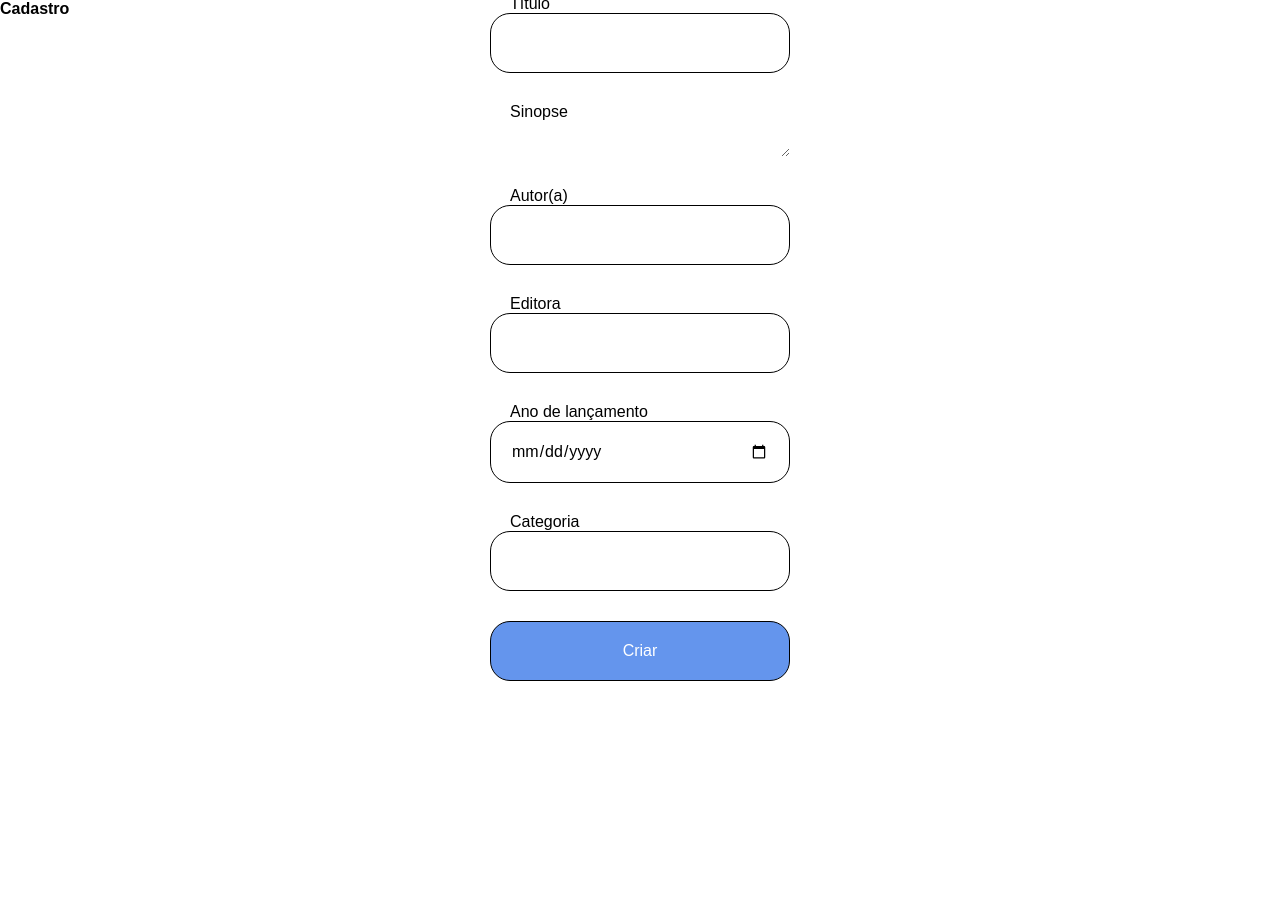
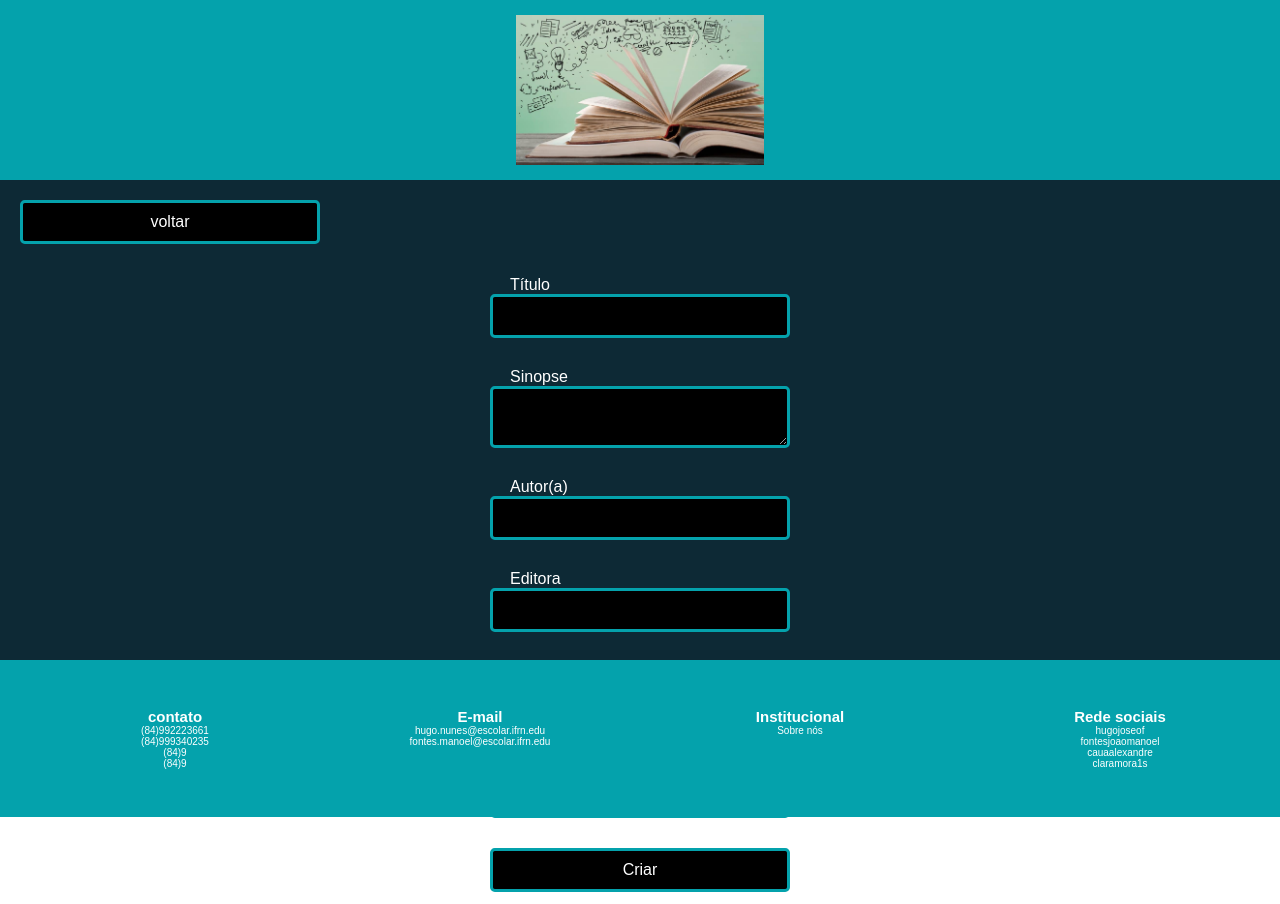
Before and after one commit to JoaoManoelFontes/Project-Trabalho_db, a Flask app: page /cadastro in a window 1280 px wide. Before the commit the page ends 681 px from the top, so only its background shows below. Run offline with Flask 2, Linux system fonts and the light colour scheme; some libraries are stand-ins or nearby versions.

Commit message:
atualizei tela de cadastro, css form, css style e css table

```diff
--- a/static/css/form.css
+++ b/static/css/form.css
@@ -1,32 +1,69 @@
-section{
-  display: flex;
-  align-items: center;
-  justify-content: center;
-  height: 80vh;
+section {
+    display: flex;
+    align-items: center;
+    justify-content: center;
+    height: 80vh;
 }
-form{
+
+form {
     font-family: Arial, Helvetica, sans-serif;
 }
-form div{
+
+form div {
     display: flex;
-    flex-direction: column ;
-    margin-bottom: 30px ;
+    flex-direction: column;
+    margin-bottom: 30px;
 }
-form input, button{
+
+form input,
+button {
     outline: unset;
-    padding: 20px;
+    padding: 10px;
+    border: 3px solid #04A2AC;
+    background-color: black;
+    color: white;
+    cursor: pointer;
+    border-radius: 0.3em;
     min-width: 300px;
-    border: 1px solid black ;
-    border-radius: 20px;
 }
-form input:focus{
-    background-color: wheat;
+
+form input:focus {
+    background-color: #04A2AC;
+    color: white;
 }
-form button[type=submit]{
-    background-color: cornflowerblue;
+
+form button[type=submit] {
+    background-color: black;
     color: white;
     cursor: pointer;
 }
-form label{
+
+form label {
     margin-left: 10px;
+    color: white;
 }
+
+form button:hover {
+    background-color: #04A2AC;
+    color: white;
+}
+
+textarea {
+    padding: 10px;
+    border: 3px solid #04A2AC;
+    background-color: black;
+    color: white;
+    cursor: pointer;
+    border-radius: 0.3em;
+}
+
+textarea:hover {
+    background-color: #04A2AC;
+    color: white;
+}
+
+.link {
+    display: flex;
+    justify-content: flex-start;
+    padding: 10px;
+}
--- a/static/css/style.css
+++ b/static/css/style.css
@@ -5,8 +5,9 @@
     list-style: none;
     box-sizing: border-box;
     font-size: 16px;
-    font-family: Poppins, sans-serif ;
+    font-family: Poppins, sans-serif;
 }
+
 html {
     width: 100%;
     height: 100%;
@@ -35,3 +36,24 @@
     text-align: center;
     color: white;
 }
+
+a {
+    text-decoration: none;
+    color: rgb(255, 255, 255);
+    cursor: pointer;
+    padding: 10px;
+}
+
+.botao {
+    padding: 10px;
+    border: 3px solid #04A2AC;
+    background-color: black;
+    color: white;
+    cursor: pointer;
+    border-radius: 0.3em;
+}
+
+.botao:hover {
+    background-color: #04A2AC;
+
+}
--- a/templates/cadastro.html
+++ b/templates/cadastro.html
@@ -7,13 +7,21 @@
     <meta name="viewport" content="width=device-width, initial-scale=1.0">
     <link rel="stylesheet" href="{{ url_for('static',filename='css/form.css')}}">
     <link rel="stylesheet" href="{{ url_for('static',filename='css/style.css')}}">
+    <link rel="stylesheet" href="{{ url_for ('static', filename='css/header.css') }} ">
+    <link rel="stylesheet" href="{{ url_for ('static', filename='css/footer.css') }} ">
     <title>Document</title>
 </head>
 
 <body>
     <header>
-        <h1>Cadastro</h1>
+        <div class="titulo">
+            <img class="logo" src="static\img\logo.jpg" alt="">
+        </div>
     </header>
+    <main>
+        <div class="link">
+            <a href="/"><button class="botao">voltar</button></a>
+        </div>
         <section>
             {{ form.csrf_token }}
             <form action="/" method="post">
@@ -86,7 +94,35 @@
                 <button type="submit">Criar</button>
             </form>
         </section>
+    </main>
+    <footer class="footer">
+        <div class="container">
+            <div class="contato">
+                <h2>contato</h2>
+                <p>(84)992223661</p>
+                <p>(84)999340235</p>
+                <p>(84)9</p>
+                <p>(84)9</p>
+            </div>
+            <div class="e-mail">
+                <h2>E-mail</h2>
+                <p>hugo.nunes@escolar.ifrn.edu</p>
+                <p>fontes.manoel@escolar.ifrn.edu</p>
 
+            </div>
+            <div class="institucional">
+                <h2>Institucional</h2>
+                <p>Sobre nós</p>
+            </div>
+            <div class="rede-sociais">
+                <h2>Rede sociais</h2>
+                <p>hugojoseof</p>
+                <p>fontesjoaomanoel</p>
+                <p>cauaalexandre</p>
+                <p>claramora1s</p>
+            </div>
+        </div>
+    </footer>
 </body>
 
 </html>
```
Also changed, not shown: static/css/table.css (+16 -26 lines). Lines whose indentation alone changed are shown as unchanged.
